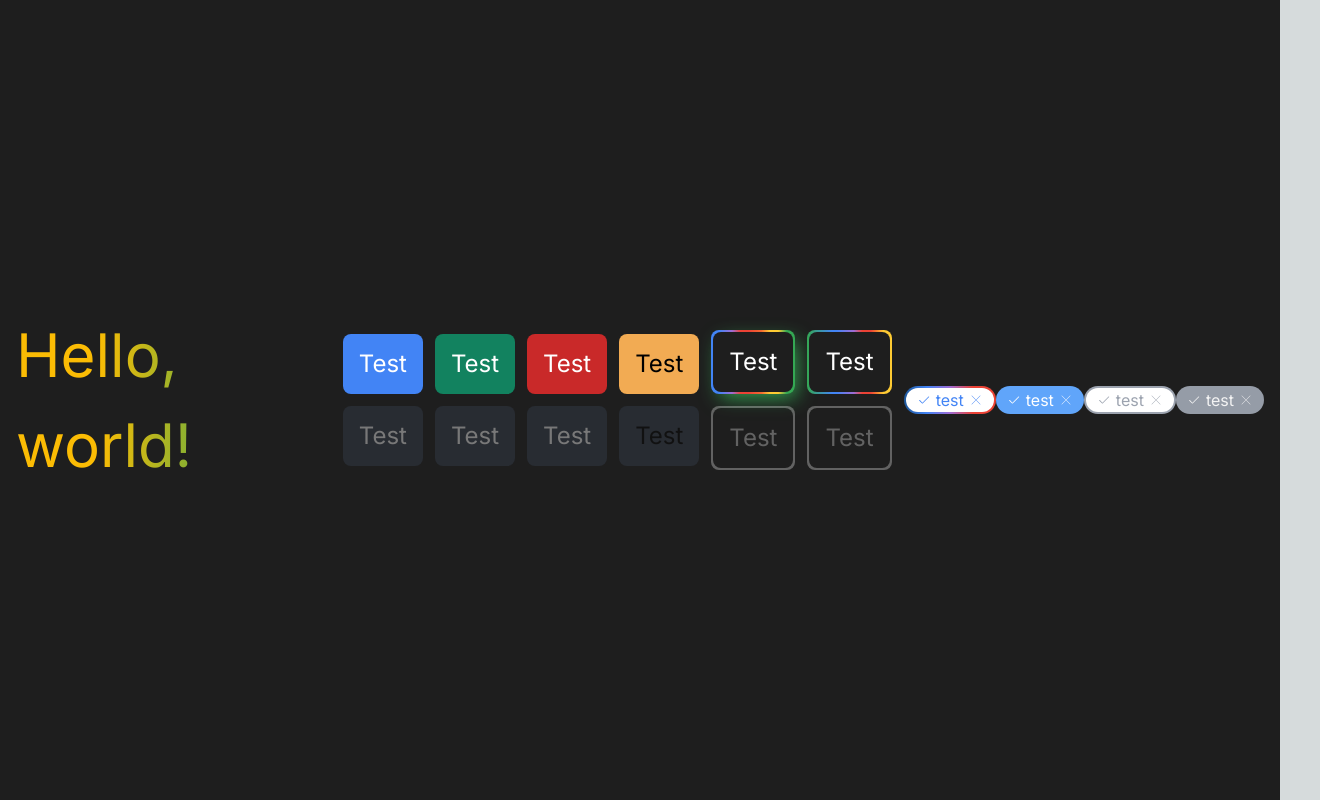
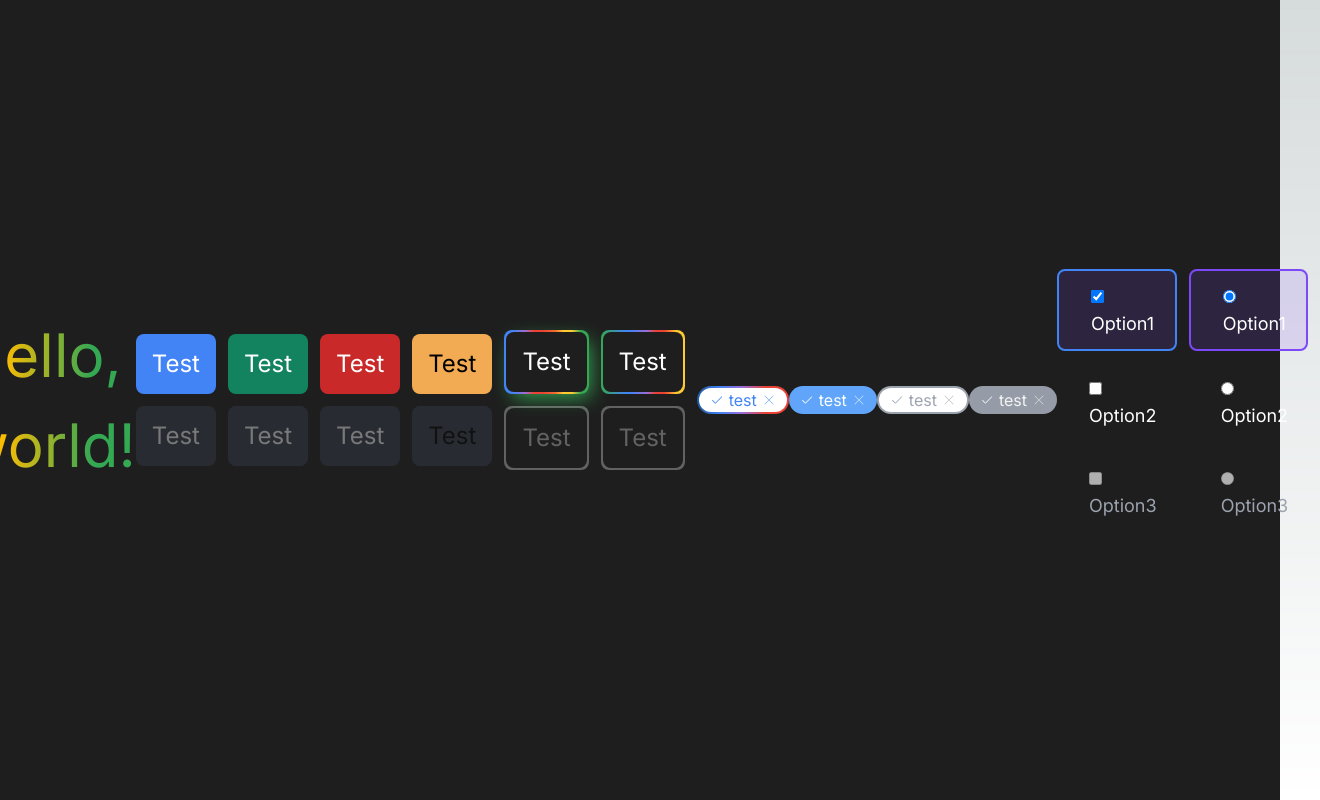
Before and after one commit to GdscCpp/socal-gd-website, a Next.js app: page / in a window 1280 px wide. Shown: the whole page, 1320 px wide, since content can reach past the window. Built offline with nearby package versions, Linux system fonts and the light colour scheme.

Commit message:
add radio and checkbox components

```diff
--- a/src/app/page.tsx
+++ b/src/app/page.tsx
@@ -1,10 +1,12 @@
+"use client";
+
 import Avatar from "@/components/Avatar";
 import Chip, { CHIP_VARIANTS } from "@/components/Chip";
 import Tooltip from "@/components/Tooltip";
 import Button, { BUTTON_VARIANTS } from "@/components/input/Button";
-import Checkbox from "@/components/input/Checkbox";
+import Checkbox, { CHECKBOX_VARIANTS } from "@/components/input/Checkbox";
 import Input from "@/components/input/Input";
-import Radio from "@/components/input/Radio";
+import Radio, { RADIO_VARIANTS } from "@/components/input/Radio";
 import Switch from "@/components/input/Switch";
 import Textarea from "@/components/input/Textarea";
 
@@ -101,9 +103,57 @@ export default function Page() {
       <Chip label="test" variant={CHIP_VARIANTS.TRANSPARENT} disabled={true} />
       <Chip label="test" variant={CHIP_VARIANTS.SOLID} disabled={true} />
 
-      <Checkbox label="test" checked={true} onChange={() => {}} />
+      <div className="flex flex-col space-y-3 pr-3">
+        <Checkbox
+          label="Option1"
+          checked={true}
+          onChange={() => {}}
+          variant={CHECKBOX_VARIANTS.CHECKBOX_PADDING_ON_LG}
+          disabled={false}
+        />
+        <Checkbox
+          label="Option2"
+          checked={false}
+          onChange={() => {}}
+          variant={CHECKBOX_VARIANTS.CHECKBOX_PADDING_ON_LG}
+          disabled={false}
+        />
+        <Checkbox
+          label="Option3"
+          checked={false}
+          onChange={() => {}}
+          variant={CHECKBOX_VARIANTS.CHECKBOX_DISABLED}
+          disabled={true}
+        />
+      </div>
+
       <Input label="test" type="text" value="test" onChange={() => {}} />
-      <Radio label="test" checked={true} onChange={() => {}} />
+
+      {/* showing all radio, delete later */}
+      <div className="flex flex-col space-y-3 pr-3">
+        <Radio
+          label="Option1"
+          checked={true}
+          onChange={() => {}}
+          variant={RADIO_VARIANTS.RADIO_PADDING_ON_LG}
+          disabled={false}
+        />
+        <Radio
+          label="Option2"
+          checked={false}
+          onChange={() => {}}
+          variant={RADIO_VARIANTS.RADIO_PADDING_ON_LG}
+          disabled={false}
+        />
+        <Radio
+          label="Option3"
+          checked={false}
+          onChange={() => {}}
+          variant={RADIO_VARIANTS.RADIO_DISABLED}
+          disabled={true}
+        />
+      </div>
+
       <Switch label="test" checked={true} onChange={() => {}} />
       <Textarea label="test" value="test" onChange={() => {}} />
       <Avatar src="https://avatars.githubusercontent.com/u/472312" alt="test" />
--- a/src/components/input/Checkbox.tsx
+++ b/src/components/input/Checkbox.tsx
@@ -1,9 +1,16 @@
+export enum CHECKBOX_VARIANTS {
+  CHECKBOX_PADDING_ON_LG = "opacity-100 hover:border-opacity-100 hover:bg-purple-500 hover:bg-opacity-25 py-3 text-body-xl hover:bg-purple-500 active:bg-dark-500",
+  CHECKBOX_PADDING_OFF_LG = "bg-dark-500 text-white py-3 text-body-xl  ",
+  CHECKBOX_DISABLED = "py-3 text-body-xl text-gray-400 dark:text-gray-500",
+}
+
 interface CheckboxProps {
   label: string;
   checked: boolean;
   onChange: (e: React.ChangeEvent<HTMLInputElement>) => void;
   disabled?: boolean;
   className?: string;
+  variant?: CHECKBOX_VARIANTS;
 }
 
 export default function Checkbox({
@@ -12,6 +19,35 @@ export default function Checkbox({
   onChange,
   disabled,
   className,
+  variant,
 }: CheckboxProps) {
-  return <></>;
+  return (
+    <label
+      className={`
+        rounded-lg
+        px-5
+        py-0.5
+        duration-200
+        ease-in-out
+        ${className}
+        ${variant}
+        ${disabled ? CHECKBOX_VARIANTS.CHECKBOX_DISABLED : ""}
+        ${checked ? "border-2 border-blue-500 bg-purple-500 bg-opacity-15" : ""}
+        ${variant === CHECKBOX_VARIANTS.CHECKBOX_PADDING_ON_LG ? "py-3" : ""}
+      `}
+    >
+      <input
+        type="checkbox"
+        name="LG_PADDING_Checkbox"
+        value="option"
+        checked={checked}
+        onChange={onChange}
+        disabled={disabled}
+        width={12}
+        height={12}
+        className={`ml-3`}
+      />
+      <span className={`ml-3`}>{label}</span>
+    </label>
+  );
 }
--- a/src/components/input/Radio.tsx
+++ b/src/components/input/Radio.tsx
@@ -1,9 +1,17 @@
+"use client";
+export enum RADIO_VARIANTS {
+  RADIO_PADDING_ON_LG = "focus:outline-none focus-visible:bg-purple-500 opacity-100 hover:border-opacity-100 hover:bg-purple-500 hover:bg-opacity-15 py-3 text-body-xl hover:bg-purple-500 active:bg-dark-500",
+  RADIO_PADDING_OFF_LG = "bg-dark-500 text-white py-3 text-body-xl",
+  RADIO_DISABLED = "py-3 text-body-xl text-gray-400 dark:text-gray-500",
+}
+
 interface RadioProps {
   label: string;
   checked: boolean;
   onChange: (e: React.ChangeEvent<HTMLInputElement>) => void;
   disabled?: boolean;
   className?: string;
+  variant?: RADIO_VARIANTS;
 }
 
 export default function Radio({
@@ -12,6 +20,35 @@ export default function Radio({
   onChange,
   disabled,
   className,
+  variant,
 }: RadioProps) {
-  return <></>;
+  return (
+    <label
+      className={`
+        rounded-lg
+        px-5
+        py-0.5
+        duration-200
+        ease-in-out
+        ${className}
+        ${variant}
+        ${disabled ? RADIO_VARIANTS.RADIO_DISABLED : ""}
+        ${checked ? "border-2 border-purple-500 bg-purple-500 bg-opacity-15" : ""}
+        ${variant === RADIO_VARIANTS.RADIO_PADDING_ON_LG ? "py-3" : ""}
+      `}
+    >
+      <input
+        type="radio"
+        name="LG_PADDING_RADIO"
+        value="option"
+        checked={checked}
+        onChange={onChange}
+        disabled={disabled}
+        width={12}
+        height={12}
+        className={`ml-3`}
+      />
+      <span className={`ml-3`}>{label}</span>
+    </label>
+  );
 }
--- a/tailwind.config.ts
+++ b/tailwind.config.ts
@@ -23,6 +23,10 @@ const config: Config = {
           "linear-gradient(to right, #fbbc04 0%,#fbbc04 25%,#34a853 75%,#34a853 100%);",
       },
       colors: {
+        purple: {
+          500: "#7D49F8",
+        },
+
         green: {
           500: "#34A853",
         },
```
